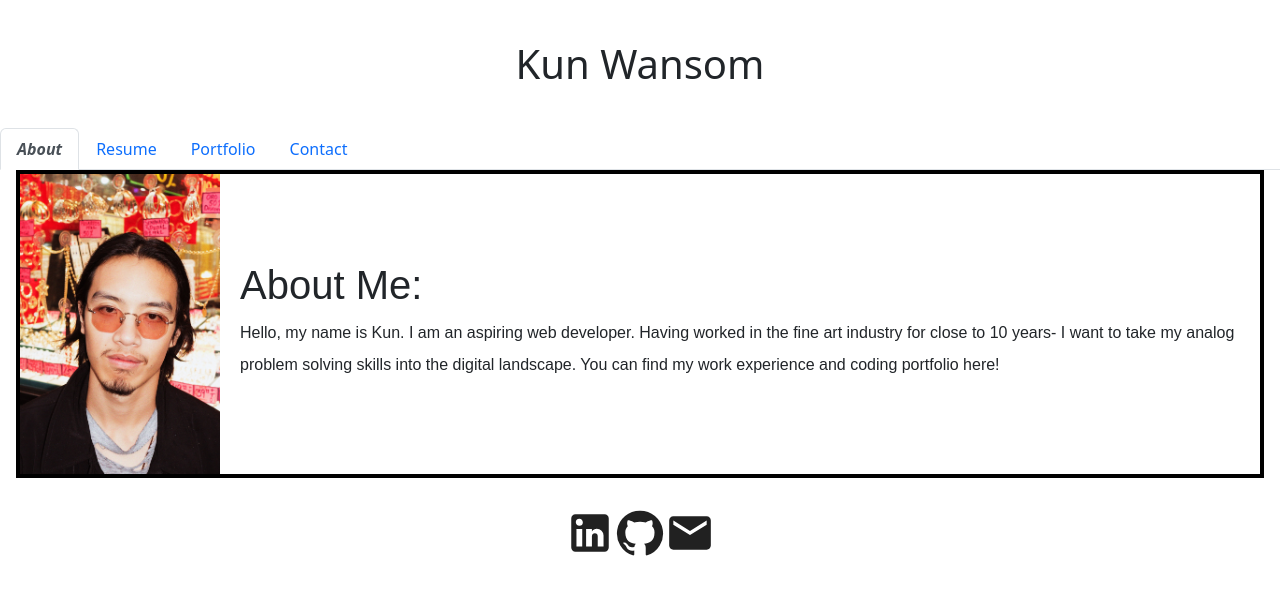
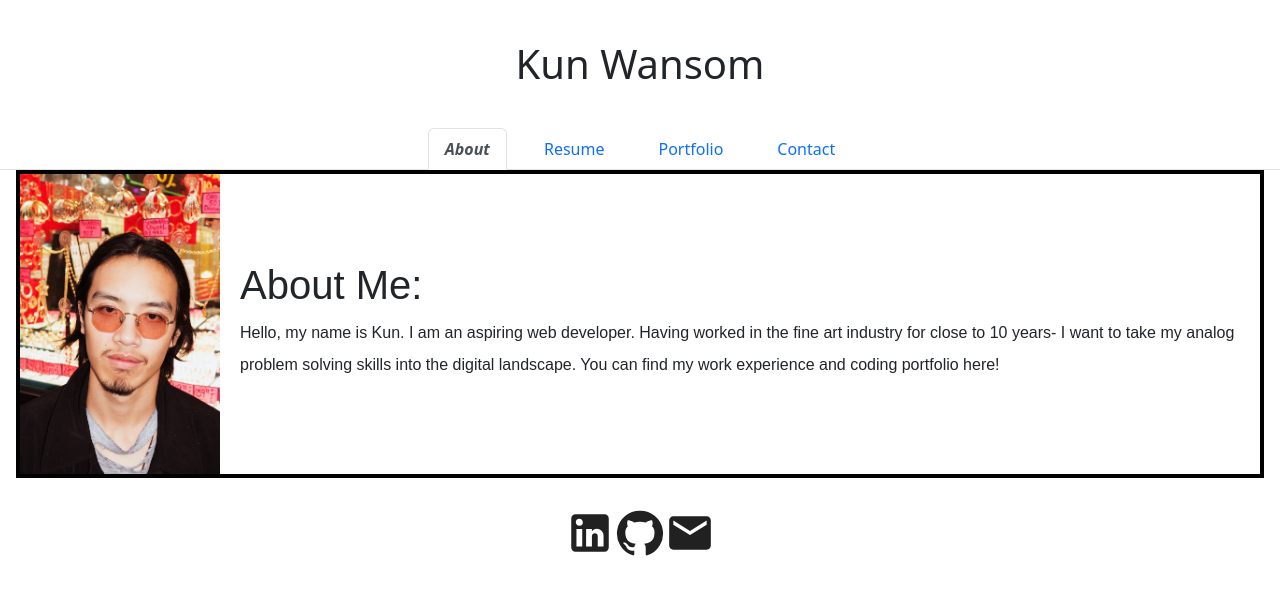
Before and after one commit to Kwansom/Porfolio-via-React, a React (Vite) app: page / in a window 1280 px wide. Shown: the top 594 px of the page. Built offline with nearby package versions, Linux system fonts and the light colour scheme.

Commit message:
styled header nav

```diff
--- a/src/App.css
+++ b/src/App.css
@@ -1,3 +1,34 @@
+.nav-tabs {
+  display: flex;
+  justify-content: center;
+  list-style: none;
+  padding: 0;
+  margin: 0;
+}
+
+.nav-item {
+  margin: 0 10px;
+}
+
+.nav-link.active {
+  font-weight: bold;
+  font-style: italic;
+}
+.nav-link:hover {
+  font-style: italic;
+  font-weight: bold;
+  color: white;
+  cursor: pointer;
+  background-color: gold;
+  box-shadow: 0 4px 8px rgba(0, 123, 255, 0.3);
+}
+
+.name {
+  text-align: center;
+  margin-top: 40px;
+  margin-bottom: 40px;
+}
+
 .card {
   border: 1px solid black;
   width: 45%;
@@ -22,17 +53,3 @@
   position: absolute;
   text-align: center;
 }
-
-.nav-link.active {
-  font-weight: bold;
-  font-style: italic;
-}
-.nav-link:hover {
-  cursor: pointer;
-}
-
-.name {
-  text-align: center;
-  margin-top: 40px;
-  margin-bottom: 40px;
-}
```
